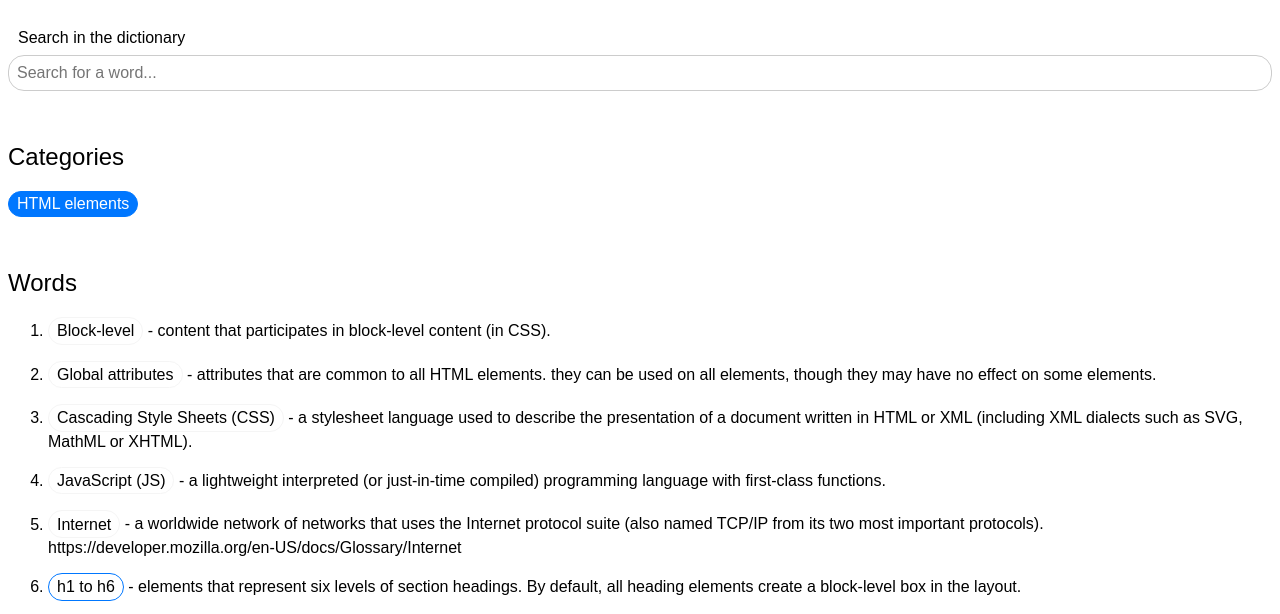
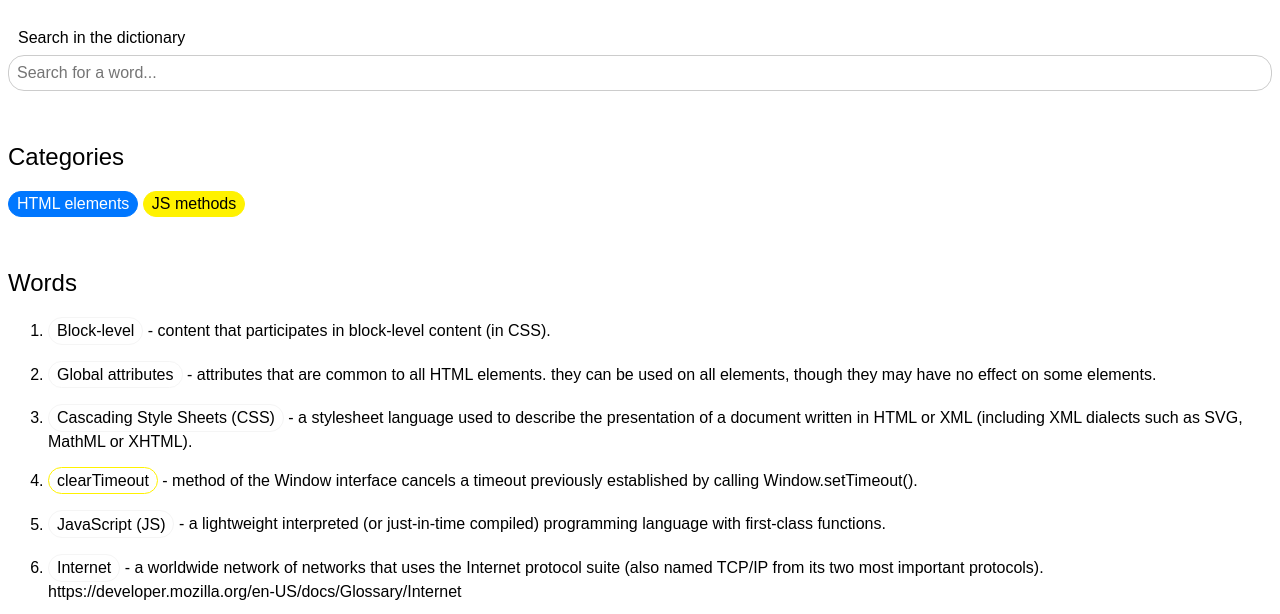
Before and after one commit to daugerd/frontenddictionary, a plain HTML site: page index.html in a window 1280 px wide. Shown: the part 112-726 px from the top of the page. Drawn offline with Linux system fonts and the light colour scheme.

Commit message:
add two js methods

```diff
--- a/index.html
+++ b/index.html
@@ -73,6 +73,14 @@
       .term-element.category {
         background-color: #0077ff;
         color: white;
+      }
+
+      .term-method {
+        border-color: #fff200;
+      }
+
+      .term-method.category {
+        background-color: #fff200;
       }
 
       .dashboard-tile {
@@ -159,6 +167,7 @@
     <section>
       <h2>Categories</h2>
       <div class="term term-element category">HTML elements</div>
+      <div class="term term-method category">JS methods</div>
     </section>
     <section>
       <h2>Words</h2>
@@ -166,6 +175,7 @@
         <li><div class="term">Block-level</div> - content that participates in block-level content (in CSS).</li>
         <li><div class="term">Global attributes</div> - attributes that are common to all HTML elements. they can be used on all elements, though they may have no effect on some elements.</li>
         <li><div class="term">Cascading Style Sheets (CSS)</div> - a stylesheet language used to describe the presentation of a document written in HTML or XML (including XML dialects such as SVG, MathML or XHTML).</li>
+        <li><div class="term term-method">clearTimeout</div> - method of the Window interface cancels a timeout previously established by calling Window.setTimeout().</li>
         <li><div class="term">JavaScript (JS)</div> - a lightweight interpreted (or just-in-time compiled) programming language with first-class functions.</li>
         <li><div class="term">Internet</div> -  a worldwide network of networks that uses the Internet protocol suite (also named TCP/IP from its two most important protocols). https://developer.mozilla.org/en-US/docs/Glossary/Internet</li>
         <li><div class="term term-element">h1 to h6</div> - elements that represent six levels of section headings. By default, all heading elements create a block-level box in the layout.</li>
@@ -179,6 +189,7 @@
         <li><div class="term">preload</div> - link attribute which indicates that the browser should preload this resource, together with as attribute indicating the specific class of content being fetched (new performance and security enhancement)</li>
         <li><div class="term">Placeholder</div> - attribute that defines the text displayed in a form control when the control has no value. Effective placeholder text includes a word or short phrase that hints at the expected data type, not an explanation or prompt. This attribute is supported by the following input types: text, search, url, tel, email, and password and by textarea element. </li>
         <li><div class="term">rel</div> - link element attribute that stands for relationship, and is one of the key features of link element, rel value denotes how the item being linked to is related to the containing document. Could be also used to indicate icon types. </li>
+        <li><div class="term term-method">setTimeout</div> - method of the Window interface sets a timer which executes a function or specified piece of code once the timer expires./li>
         <li><div class="term">Symbolic link</div> - special computer file that refers to another file or directory by storing a path to it (also symlink or soft link)</li>
       </ol>
     </section>
```
